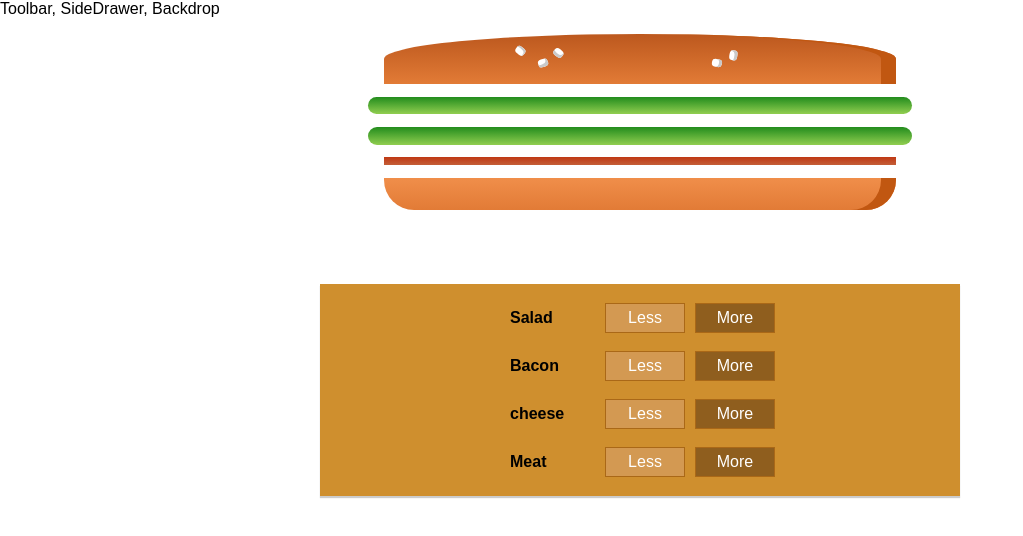
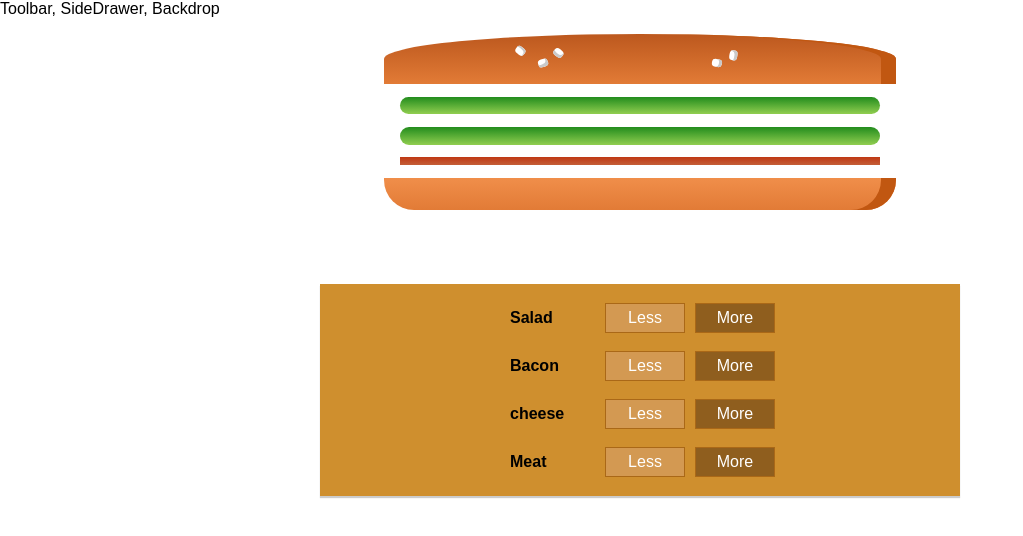
Before and after one commit to prameshmca5/reactdevtest, a React app: page / in a window 1280 px wide. Shown: the top 536 px of the page, without its empty margins (0-1023 px from the left). Built offline with nearby package versions, Linux system fonts and the light colour scheme.

Commit message:
Display Burger Lists and alter CSS.

```diff
--- a/src/components/Buger/BurgerIngrediance/BurgerIngrediance.css
+++ b/src/components/Buger/BurgerIngrediance/BurgerIngrediance.css
@@ -82,7 +82,7 @@
 
 
 .Meat {
-    width: 80%;
+    width: 75%;
     height: 8%;
     background: linear-gradient(#7f3608, #702e05);
     margin: 2% auto;
@@ -90,7 +90,7 @@
 }
 
 .Cheese {
-    width: 90%;
+    width: 75%;
     height: 4.5%;
     margin: 2% auto;
     background: linear-gradient(#f4d004, #d6bb22);
@@ -98,7 +98,7 @@
 }
 
 .Salad {
-    width: 85%;
+    width: 75%;
     height: 7%;
     margin: 2% auto;
     background: linear-gradient(#228c1d, #91ce50);
@@ -106,7 +106,7 @@
 }
 
 .Bacon {
-    width: 80%;
+    width: 75%;
     height: 3%;
     background: linear-gradient(#bf3813, #c45e38);
     margin: 2% auto;
```
